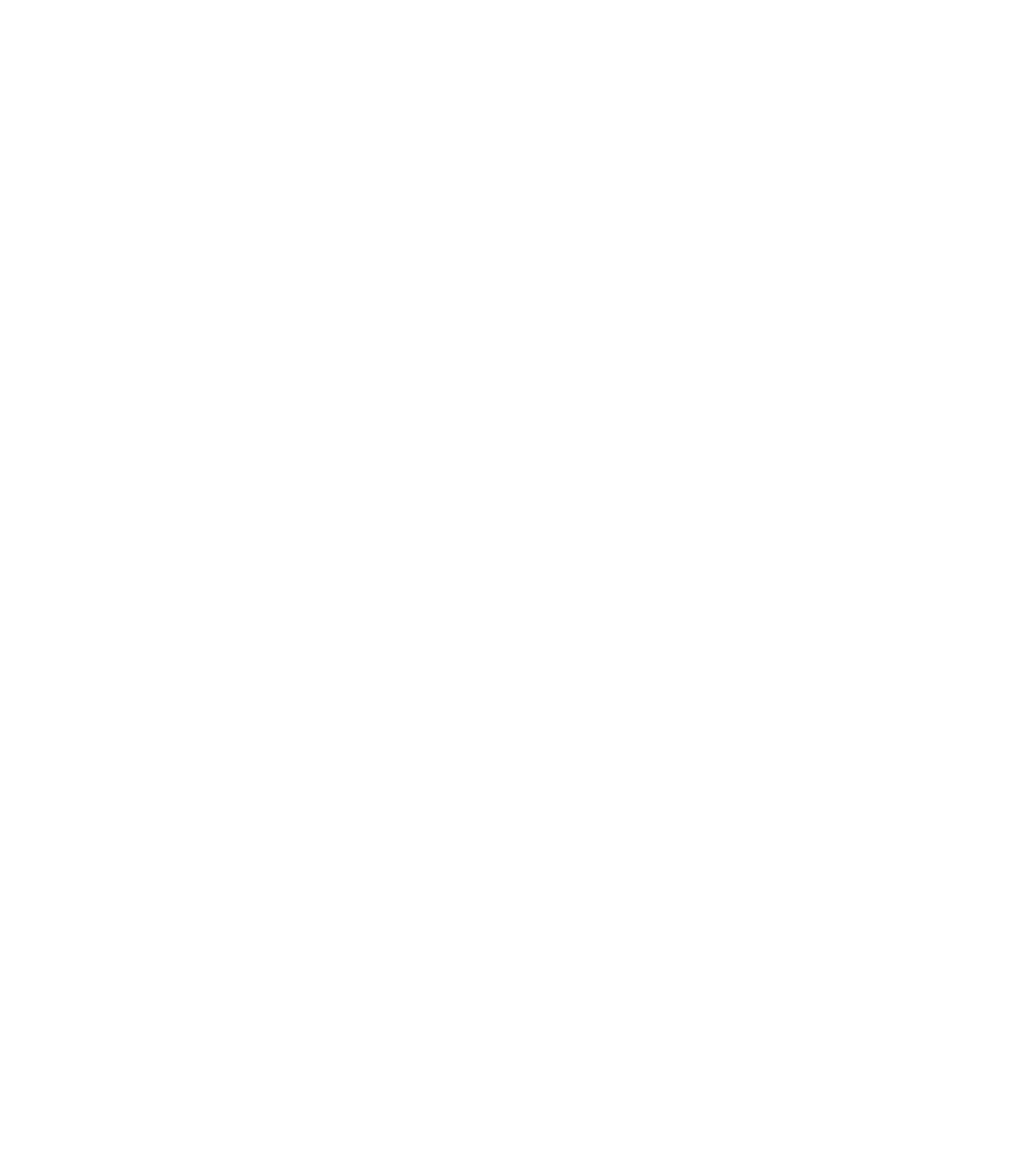
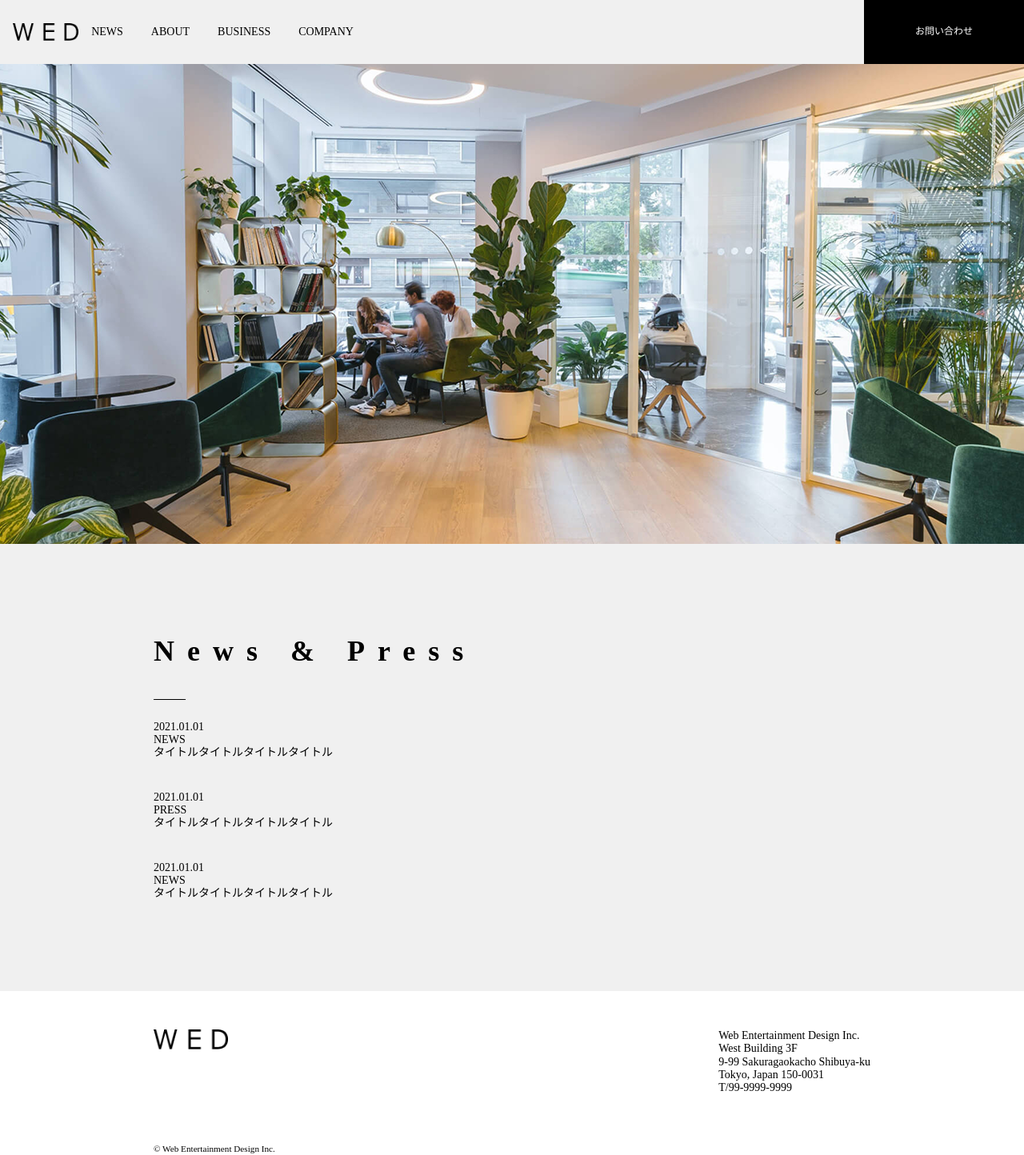
Before and after one commit to yokota-e/WED, a plain HTML site: page news.html in a window 1280 px wide. Shown: the whole page at 80% size. Before the commit the page ends 800 px from the top, so only its background shows below. Drawn offline with Linux system fonts and the light colour scheme; some packages are replaced by stand-ins of ours.

Commit message:
0319進捗

```diff
--- a/contact.html
+++ b/contact.html
@@ -0,0 +1,71 @@
+<!doctype html>
+<html lang="ja">
+
+<head>
+    <meta charset="UTF-8" />
+    <meta name="viewport" content="width=device-width, initial-scale=1.0" />
+    <title>お問い合わせ</title>
+    <link rel="stylesheet" href="https://cdn.jsdelivr.net/npm/destyle.css@4.0.1/destyle.min.css" />
+    <link rel="stylesheet" href="./css/style.css" />
+</head>
+
+<body>
+    <header class="l-header">
+        <div class="l-header-inner">
+            <h1><a href="index.html"><img src="./img/logo.png" alt="WED" class="l-logo" /></a></h1>
+            <div class="l-headerlink">
+                <ul class="l-nav">
+                    <li><a href="../news.html">NEWS</a></li>
+                    <li><a href="#ABOUT">ABOUT</a></li>
+                    <li><a href="#BUSINESS">BUSINESS</a></li>
+                    <li><a href="#COMPANY">COMPANY</a></li>
+                </ul>
+                <a href="../contact.html" class="c-contact">お問い合わせ</a>
+            </div>
+        </div>
+    </header>
+    <main class="l-main l-wrapper">
+        <section class="l-news l-section" id="NEWS">
+            <h2 data-sub="Contact" class="l-title c-title">お問い合わせ</h2>
+            <form action="#" method="post">
+                <p>お仕事のご依頼やご相談は下記のフォームからお問い合わせください。</p>
+                <ul>
+                    <li>
+                        <label for="name">Name</label><br>
+                        <input type="text" name="name" id="name">
+                    </li>
+                    <li>
+                        <label for="email">E-mail</label><br>
+                        <input type="text" name="emal" id="emal">
+                    </li>
+                    <li>
+                        <label for="message">Message</label><br>
+                        <textarea name="message" id="message"></textarea>
+                    </li>
+                </ul>
+                <input type="submit" value="送信">
+            </form>
+        </section>
+    </main>
+    <footer class="l-footer">
+        <div class="l-wrapper">
+            <div class="l-footer__cnt">
+                <img src="./img/logo.png" alt="WED" class="c-logo" />
+                <address class="l-footer__cnt__address">
+                    <p>
+                        Web Entertainment Design Inc. <br>
+                        West Building 3F <br>
+                        9-99 Sakuragaokacho
+                        Shibuya-ku <br>
+                        Tokyo, Japan 150-0031 <br>
+                        T/99-9999-9999
+                    </p>
+                </address>
+            </div>
+            <small>© Web Entertainment Design Inc.</small>
+        </div>
+    </footer>
+    <script src="js/main.js"></script>
+</body>
+
+</html>
--- a/css/style.css
+++ b/css/style.css
@@ -65,12 +65,15 @@ img {
 .l-header-inner {
   display: flex;
   flex-direction: column;
+  align-items: center;
   gap: 8px;
 }
 
 .l-headerlink {
   display: flex;
   justify-content: space-between;
+  align-items: center;
+  width: 100%;
 }
 
 .l-nav {
@@ -188,12 +191,30 @@ img {
 .l-footer {
   background-color: #fff;
   padding-block-start: 48px;
+
+}
+
+.l-footer__cnt {
+  padding-block-end: 60px;
+}
+
+.l-footer__cnt__address {
+  margin-block-start: 10px;
+}
+
+.c-logo {
+  height: clamp(1.25rem, 1.140rem + 0.469vw, 1.563rem);
+  width: auto;
 }
 
 /* レスポンシブ：ブレークポイントは900px */
 @media (min-width: 900px) {
   .l-header-inner {
     flex-direction: row;
+  }
+
+  .l-logo {
+    padding-block-start: 0;
   }
 
   .c-contact {
@@ -247,5 +268,18 @@ img {
   .l-footer {
     background-color: #fff;
     padding-block-start: 48px;
+
+
   }
+
+  .l-footer__cnt {
+    display: flex;
+    justify-content: space-between;
+  }
+
+
+  .l-footer__cnt__address {
+    margin-block-start: 0px;
+  }
+
 }
--- a/news.html
+++ b/news.html
@@ -0,0 +1,70 @@
+<!doctype html>
+<html lang="ja">
+
+<head>
+    <meta charset="UTF-8" />
+    <meta name="viewport" content="width=device-width, initial-scale=1.0" />
+    <title>WED</title>
+    <link rel="stylesheet" href="https://cdn.jsdelivr.net/npm/destyle.css@4.0.1/destyle.min.css" />
+    <link rel="stylesheet" href="./css/style.css" />
+</head>
+
+<body>
+    <header class="l-header">
+        <div class="l-header-inner">
+            <h1><a href="index.html"><img src="./img/logo.png" alt="WED" class="l-logo" /></a></h1>
+            <div class="l-headerlink">
+                <ul class="l-nav">
+                    <li><a href="../news.html">NEWS</a></li>
+                    <li><a href="#ABOUT">ABOUT</a></li>
+                    <li><a href="#BUSINESS">BUSINESS</a></li>
+                    <li><a href="#COMPANY">COMPANY</a></li>
+                </ul>
+                <a href="../contact.html" class="c-contact">お問い合わせ</a>
+            </div>
+        </div>
+    </header>
+    <main class="l-main l-wrapper">
+        <section class="l-news l-section" id="NEWS">
+            <h2 data-sub="News & Press" class="l-title c-title"> </h2>
+            <ul class="l-news__list">
+                <li class="c-news">
+                    <time datetime="2021-01-01">2021.01.01</time>
+                    <p>NEWS</p>
+                    <p>タイトルタイトルタイトルタイトル</p>
+                </li>
+                <li class="c-news">
+                    <time datetime="2021-01-01">2021.01.01</time>
+                    <p>PRESS</p>
+                    <p>タイトルタイトルタイトルタイトル</p>
+                </li>
+                <li class="c-news">
+                    <time datetime="2021-01-01">2021.01.01</time>
+                    <p>NEWS</p>
+                    <p>タイトルタイトルタイトルタイトル</p>
+                </li>
+            </ul>
+        </section>
+    </main>
+    <footer class="l-footer">
+        <div class="l-wrapper">
+            <div class="l-footer__cnt">
+                <img src="./img/logo.png" alt="WED" class="c-logo" />
+                <address class="l-footer__cnt__address">
+                    <p>
+                        Web Entertainment Design Inc. <br>
+                        West Building 3F <br>
+                        9-99 Sakuragaokacho
+                        Shibuya-ku <br>
+                        Tokyo, Japan 150-0031 <br>
+                        T/99-9999-9999
+                    </p>
+                </address>
+            </div>
+            <small>© Web Entertainment Design Inc.</small>
+        </div>
+    </footer>
+    <script src="js/main.js"></script>
+</body>
+
+</html>
```
Also changed, not shown: index.html (+17 -9 lines).
